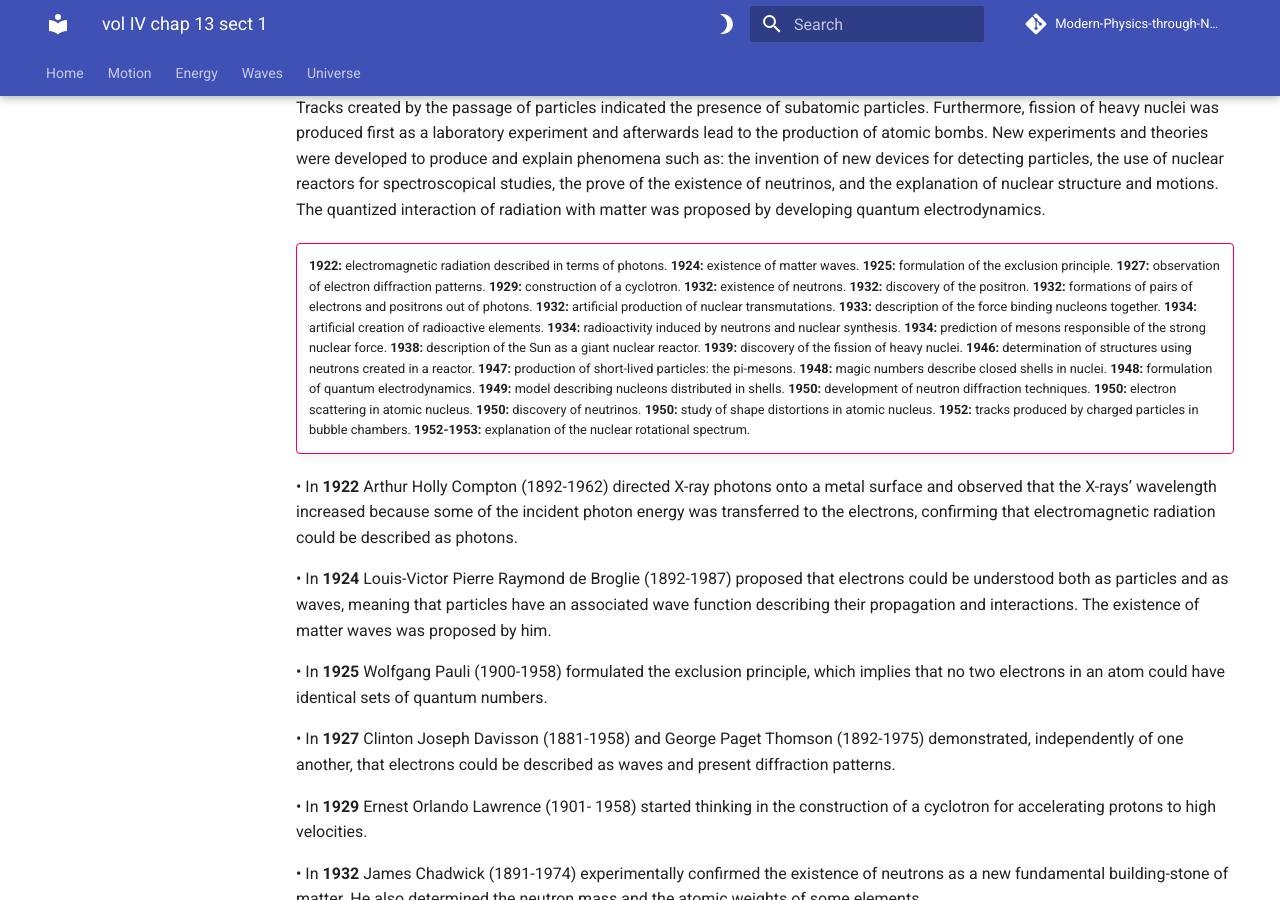
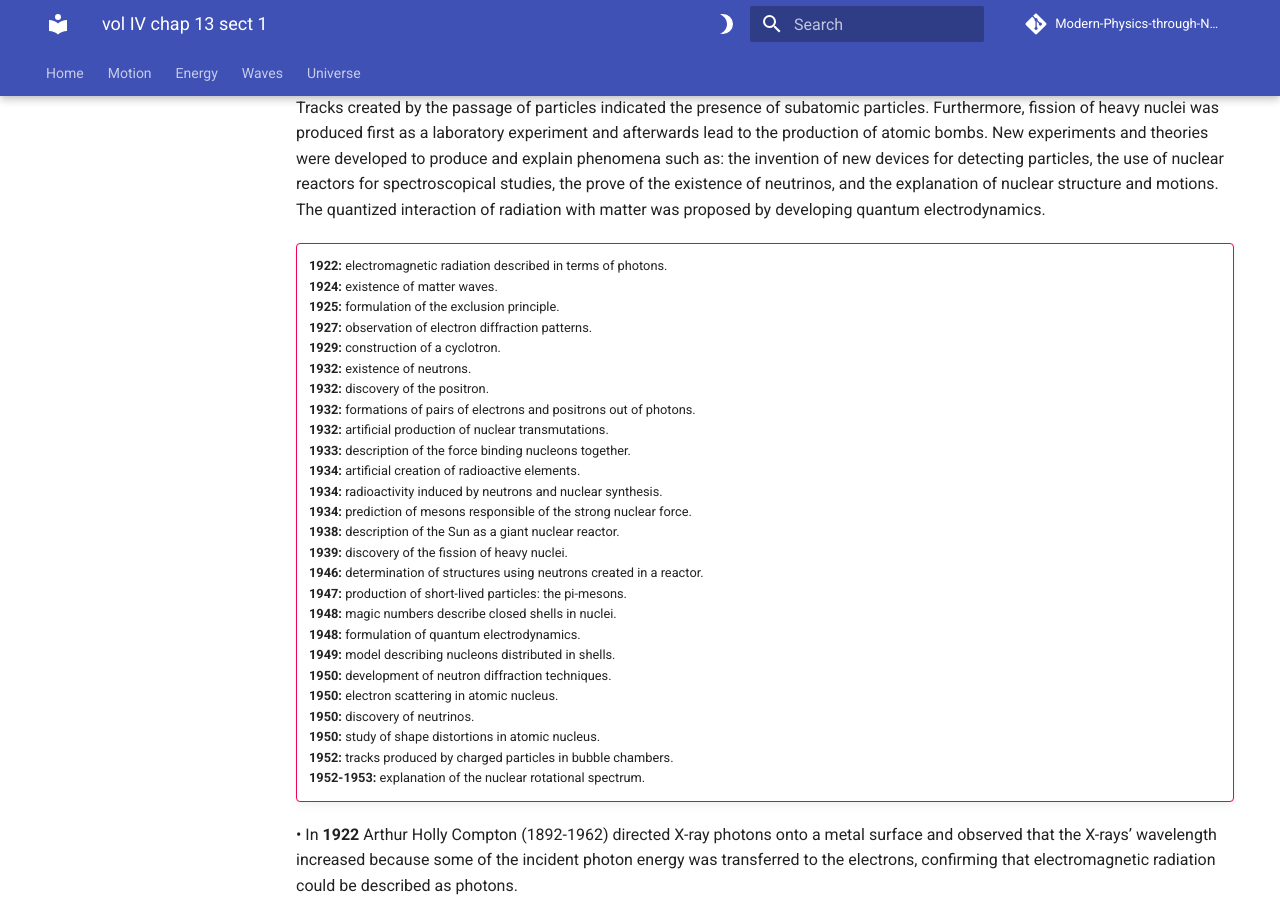
Before and after one commit to modphysnobel/modphysnobel.github.io, an MkDocs documentation site: the page built from docs/vol-IV/vol-IV-chap-13-sect-1.md, in a window 1280 px wide and 900 px high, scrolled down 4131 px. Built offline with MkDocs 1.6.1 and Material for MkDocs 9.7.7, drawn with Linux system fonts in a browser that asks for light colours; some web fonts are replaced; comment, search, counter and statistics services are not loaded.

```diff
--- a/docs/vol-IV/vol-IV-chap-13-sect-1.md
+++ b/docs/vol-IV/vol-IV-chap-13-sect-1.md
@@ -114,31 +114,31 @@ Tracks created by the passage of particles indicated the presence of subatomic p
 
 !!! bug ""
 
-	**1922:** electromagnetic radiation described in terms of photons.
-	**1924:** existence of matter waves.
-	**1925:** formulation of the exclusion principle.
-	**1927:** observation of electron diffraction patterns.
-	**1929:** construction of a cyclotron.
-	**1932:** existence of neutrons.
-	**1932:** discovery of the positron.
-	**1932:** formations of pairs of electrons and positrons out of photons.
-	**1932:** artificial production of nuclear transmutations.
-	**1933:** description of the force binding nucleons together.
-	**1934:** artificial creation of radioactive elements.
-	**1934:** radioactivity induced by neutrons and nuclear synthesis.
-	**1934:** prediction of mesons responsible of the strong nuclear force.
-	**1938:** description of the Sun as a giant nuclear reactor.
-	**1939:** discovery of the fission of heavy nuclei.
-	**1946:** determination of structures using neutrons created in a reactor.
-	**1947:** production of short-lived particles: the pi-mesons.
-	**1948:** magic numbers describe closed shells in nuclei.
-	**1948:** formulation of quantum electrodynamics.
-	**1949:** model describing nucleons distributed in shells.
-	**1950:**  development of neutron diffraction techniques.
-	**1950:**  electron scattering in atomic nucleus.
-	**1950:**  discovery of neutrinos.
-	**1950:** study of shape distortions in atomic nucleus.
-	**1952:** tracks produced by charged particles in bubble chambers.
+	**1922:** electromagnetic radiation described in terms of photons.<br>
+	**1924:** existence of matter waves. <br>
+	**1925:** formulation of the exclusion principle.<br>
+	**1927:** observation of electron diffraction patterns.<br>
+	**1929:** construction of a cyclotron.<br>
+	**1932:** existence of neutrons.<br>
+	**1932:** discovery of the positron.<br>
+	**1932:** formations of pairs of electrons and positrons out of photons.<br>
+	**1932:** artificial production of nuclear transmutations.<br>
+	**1933:** description of the force binding nucleons together.<br>
+	**1934:** artificial creation of radioactive elements.<br>
+	**1934:** radioactivity induced by neutrons and nuclear synthesis.<br>
+	**1934:** prediction of mesons responsible of the strong nuclear force.<br>
+	**1938:** description of the Sun as a giant nuclear reactor.<br>
+	**1939:** discovery of the fission of heavy nuclei.<br>
+	**1946:** determination of structures using neutrons created in a reactor. <br>
+	**1947:** production of short-lived particles: the pi-mesons.<br>
+	**1948:** magic numbers describe closed shells in nuclei.<br>
+	**1948:** formulation of quantum electrodynamics.<br>
+	**1949:** model describing nucleons distributed in shells.<br>
+	**1950:**  development of neutron diffraction techniques.<br>
+	**1950:**  electron scattering in atomic nucleus.<br>
+	**1950:**  discovery of neutrinos.<br>
+	**1950:** study of shape distortions in atomic nucleus.<br>
+	**1952:** tracks produced by charged particles in bubble chambers.<br>
 	**1952-1953:**  explanation of the nuclear rotational spectrum.
 
 •	In **1922** Arthur Holly Compton (1892-1962) directed X-ray photons onto a metal surface and observed that the X-rays’ wavelength increased because some of the incident photon energy was transferred to the electrons, confirming that electromagnetic radiation could be described as photons.
```
